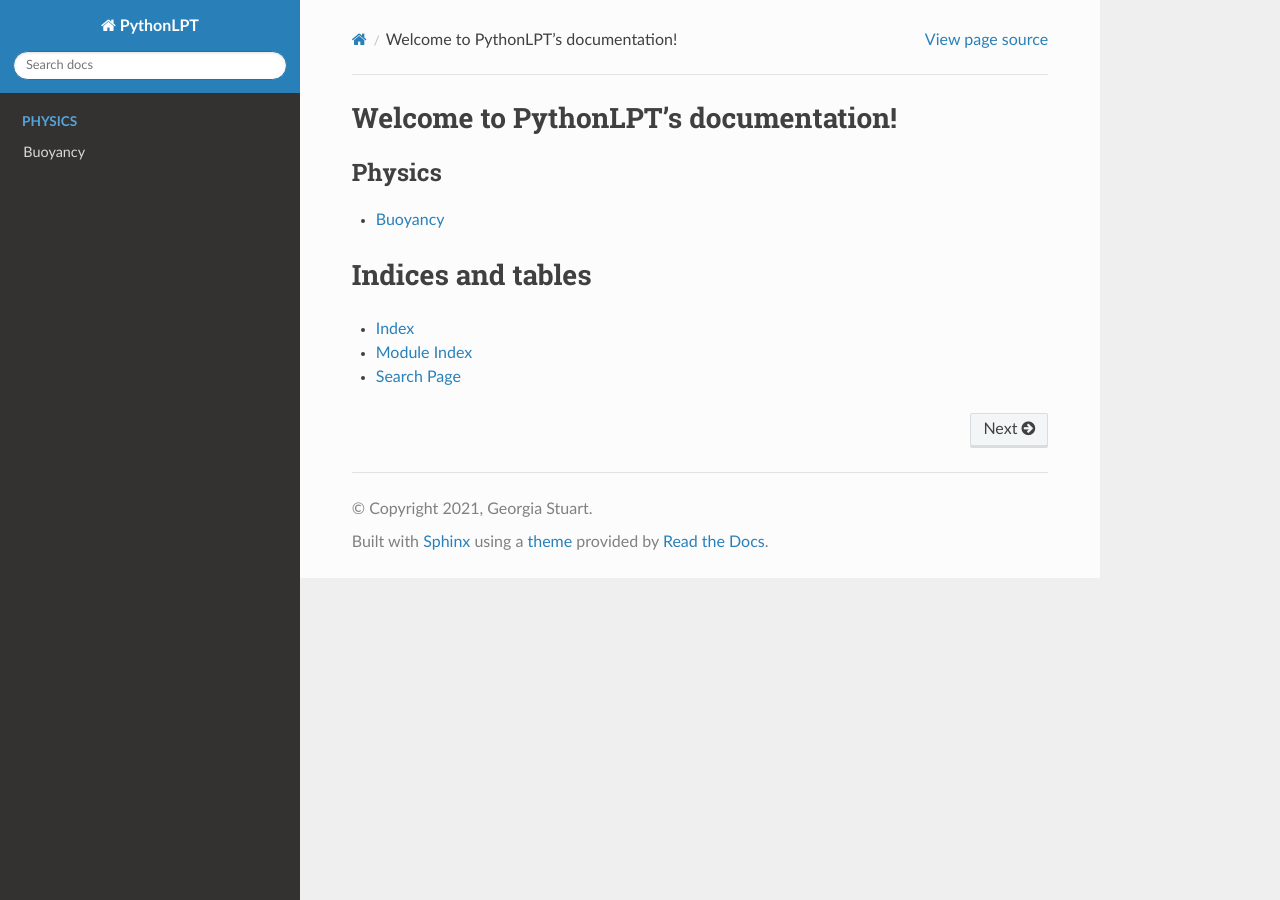
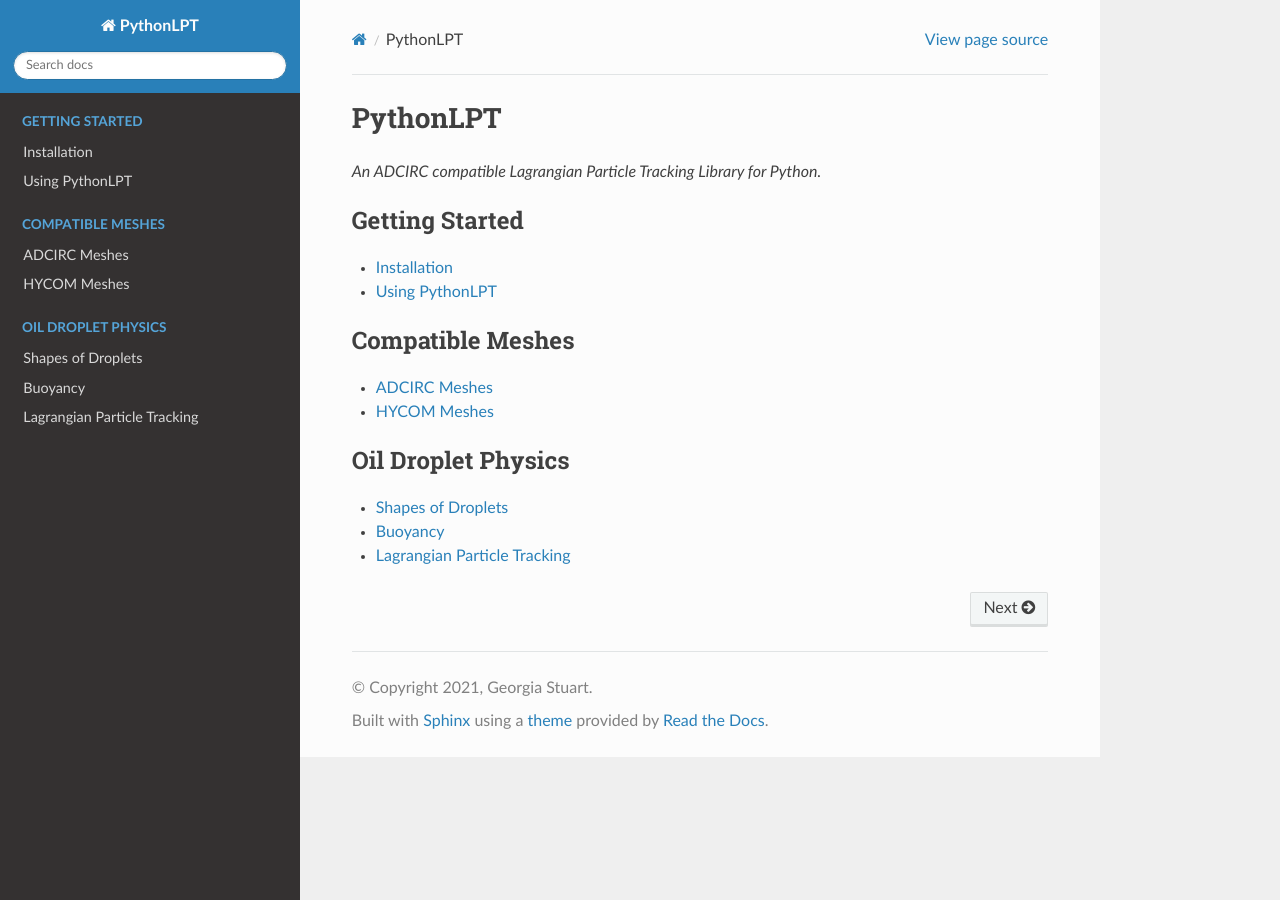
Before and after one commit to UT-CHG/PYOPATRA, a Sphinx documentation site: the page built from docs/index.rst, in a window 1280 px wide. Built offline with Sphinx 7.4.7 and the Read the Docs theme 2.0.0, drawn with Linux system fonts in a browser that asks for light colours.

Commit message:
Add placeholder documentation

```diff
--- /dev/null
+++ b/README.rst
@@ -0,0 +1,5 @@
+PythonLPT
+=========
+
+*An ADCIRC compatible Lagrangian Particle Tracking
+Library for Python.*
--- /dev/null
+++ b/docs/howto/installing.rst
@@ -0,0 +1,4 @@
+Installation
+============
+
+placeholder
--- /dev/null
+++ b/docs/howto/using.rst
@@ -0,0 +1,4 @@
+Using PythonLPT
+===============
+
+placeholder
--- a/docs/index.rst
+++ b/docs/index.rst
@@ -1,26 +1,23 @@
-.. PythonLPT documentation master file, created by
-   sphinx-quickstart on Mon Feb  8 10:32:33 2021.
-   You can adapt this file completely to your liking, but it should at least
-   contain the root `toctree` directive.
-
-Welcome to PythonLPT's documentation!
-=====================================
+.. include:: ../README.rst
 
 .. toctree::
    :maxdepth: 2
-   :caption: Installation
+   :caption: Getting Started
+
+   howto/installing
+   howto/using
 
 .. toctree::
    :maxdepth: 2
-   :caption: Physics
+   :caption: Compatible Meshes
 
+   mesh/adcirc
+   mesh/hycom
+
+.. toctree::
+   :maxdepth: 2
+   :caption: Oil Droplet Physics
+
+   physics/droplet_shapes
    physics/buoyancy
-
-
-
-Indices and tables
-==================
-
-* :ref:`genindex`
-* :ref:`modindex`
-* :ref:`search`
+   physics/lpt
--- /dev/null
+++ b/docs/mesh/adcirc.rst
@@ -0,0 +1,4 @@
+ADCIRC Meshes
+=============
+
+placeholder
--- /dev/null
+++ b/docs/mesh/hycom.rst
@@ -0,0 +1,4 @@
+HYCOM Meshes
+============
+
+placeholder
--- /dev/null
+++ b/docs/physics/droplet_shapes.rst
@@ -0,0 +1,4 @@
+Shapes of Droplets
+==================
+
+Placeholder
--- /dev/null
+++ b/docs/physics/lpt.rst
@@ -0,0 +1,2 @@
+Lagrangian Particle Tracking
+============================
```
